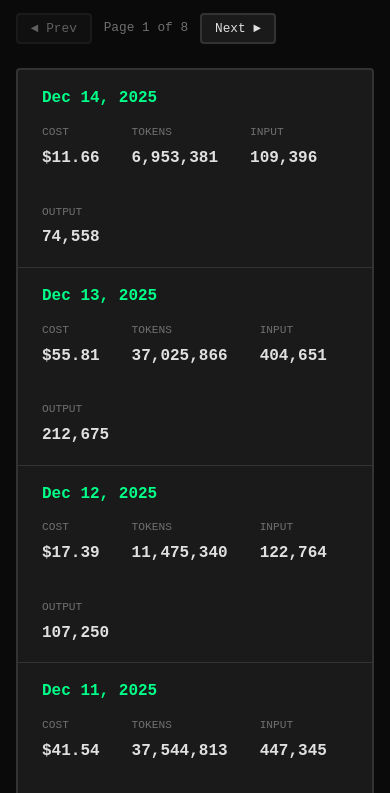
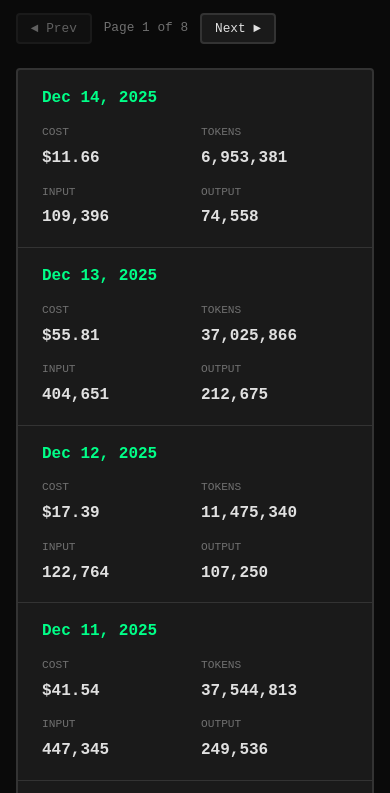
Before and after one commit to joshuabell/joshs-claude-code-stats-dashboard, a website: page index.html in a window 390 px wide. Shown: the part 2045-2838 px from the top of the page. Drawn offline with Linux system fonts and the light colour scheme.

Commit message:
commit number 39

```diff
--- a/css/style.css
+++ b/css/style.css
@@ -618,6 +618,9 @@ footer {
 
   .activity-stats {
     width: 100%;
+    display: grid;
+    grid-template-columns: 1fr 1fr;
+    gap: 0.75rem;
   }
 }
 
```
